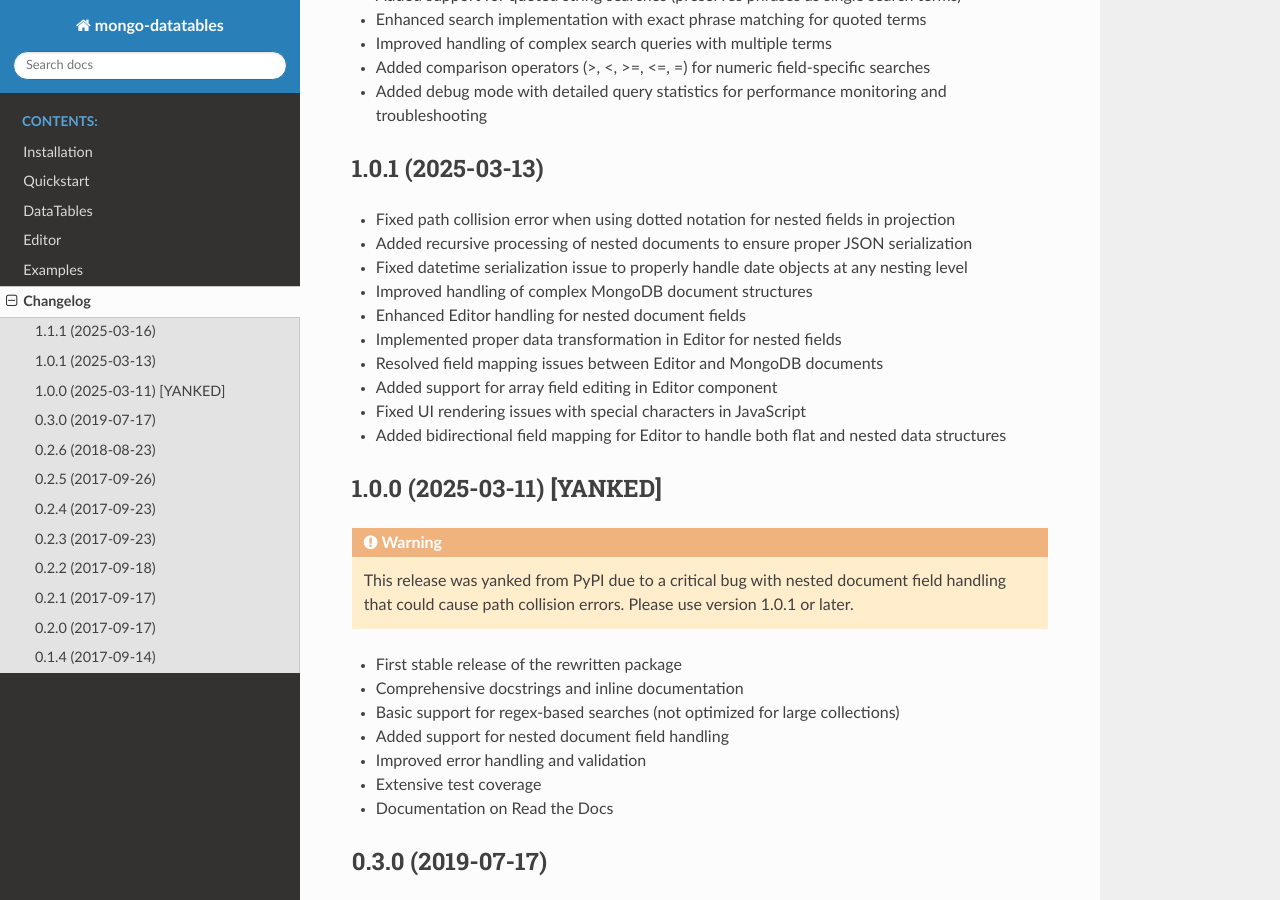
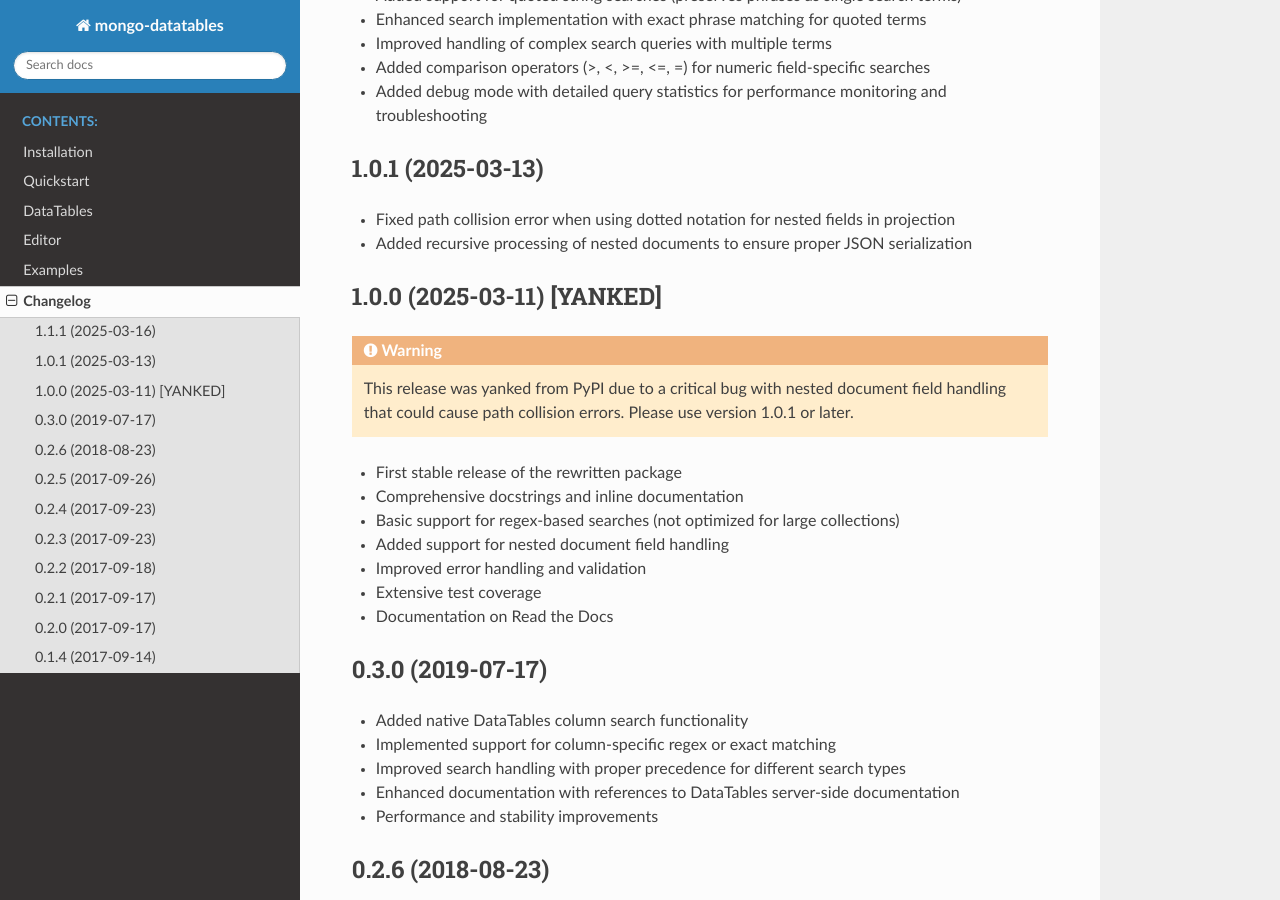
Before and after one commit to pjosols/mongo-datatables, a Sphinx documentation site: the page built from docs/source/changelog.rst, in a window 1280 px wide and 900 px high, scrolled down 353 px. Built offline with Sphinx 7.4.7 and the Read the Docs theme 3.1.0, drawn with Linux system fonts in a browser that asks for light colours.

Commit message:
Fix docs

```diff
--- a/docs/source/changelog.rst
+++ b/docs/source/changelog.rst
@@ -19,14 +19,6 @@ Changelog
 
 * Fixed path collision error when using dotted notation for nested fields in projection
 * Added recursive processing of nested documents to ensure proper JSON serialization
-* Fixed datetime serialization issue to properly handle date objects at any nesting level
-* Improved handling of complex MongoDB document structures
-* Enhanced Editor handling for nested document fields
-* Implemented proper data transformation in Editor for nested fields
-* Resolved field mapping issues between Editor and MongoDB documents
-* Added support for array field editing in Editor component
-* Fixed UI rendering issues with special characters in JavaScript
-* Added bidirectional field mapping for Editor to handle both flat and nested data structures
 
 1.0.0 (2025-03-11) [YANKED]
 ---------------------------
```
Also changed, not shown: README.md (+7 -7 lines).
